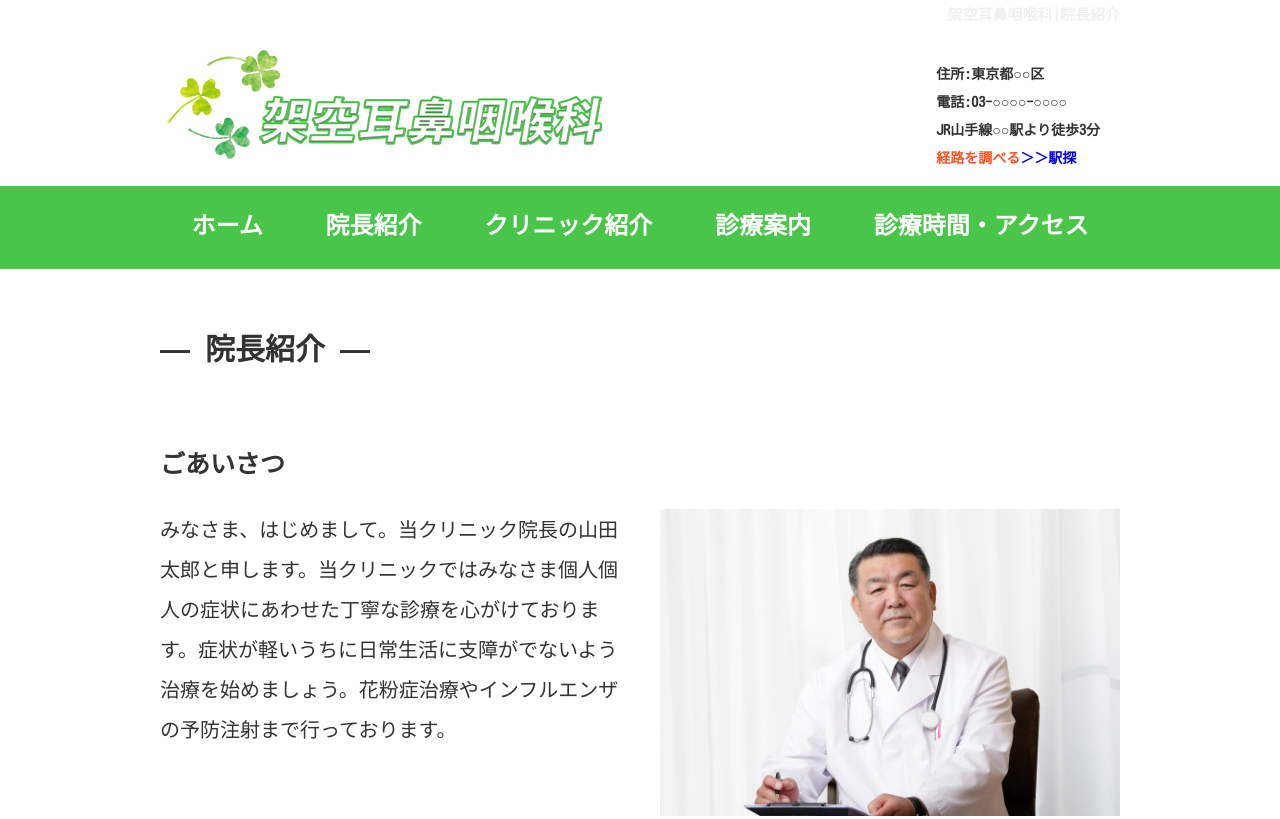
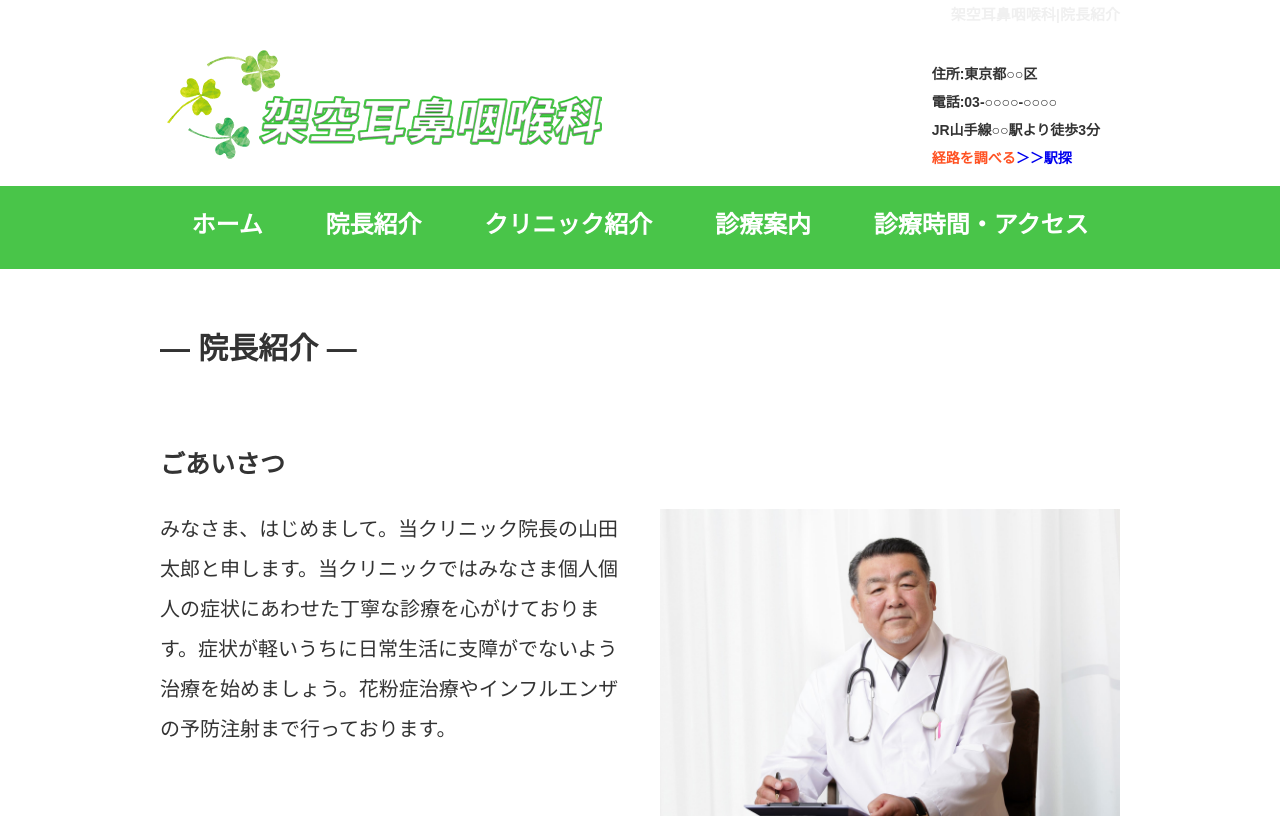
Before and after one commit to y-coffee/introsample01, a plain HTML site: page pages/doctor/doctor.html in a window 1280 px wide. Shown: the top 819 px of the page. Drawn offline with Linux system fonts and the light colour scheme; files that its build step writes are made by us from their sources.

Commit message:
Update doctor.html

```diff
--- a/pages/doctor/doctor.html
+++ b/pages/doctor/doctor.html
@@ -4,10 +4,10 @@
 <meta charset="utf-8">
 <meta name="viewport" content="width=divice-width, initial-scale=1">
 <title>院長紹介</title>
-<link href="https://fonts.googleapis.com/css2?family=Kosugi+Maru&display=swap" rel="stylesheet">
+<!-- <link href="https://fonts.googleapis.com/css2?family=Kosugi+Maru&display=swap" rel="stylesheet"> -->
 <link href="../../css/style.css" rel="stylesheet">
-<link href="css/sp.css" rel="stylesheet" media="screen and (max-width:480px)">
-<link href="css/sp.css" rel="stylesheet" media="screen and (min-width:480px) and (max-width:896px)">
+<link href="css/style.css" rel="stylesheet" media="screen and (max-width:480px)">
+<link href="css/style.css" rel="stylesheet" media="screen and (min-width:480px) and (max-width:896px)">
 <link rel="icon" href="../images/favicon.ico">
 </head>
 <body id="doctor">
```
